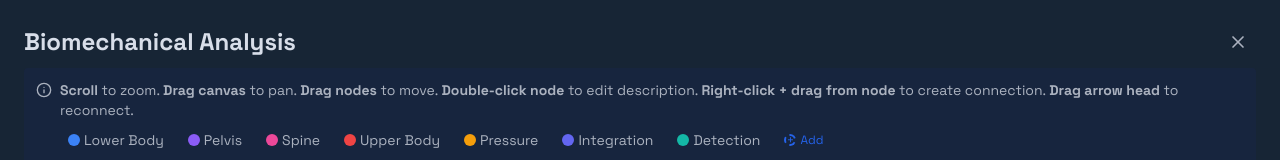
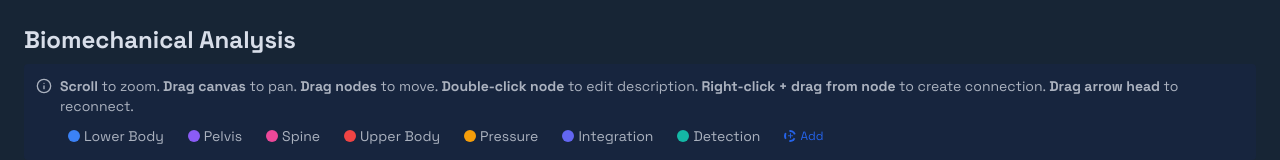
Before and after one commit to JohannesSchulz97/personal-website, a Next.js app: page /demos/dependency-graph in a window 1280 px wide. Shown: the top 160 px of the page. Built offline with nearby package versions, Linux system fonts and the light colour scheme.

Commit message:
Remove close button from pipeline designer demo
Removed X close button from embedded pipeline designer view.
Modal's close button (top-right) remains for exiting demo.

Co-Authored-By: Claude Sonnet 4.5 <noreply@anthropic.com>

```diff
--- a/app/demos/dependency-graph/page.tsx
+++ b/app/demos/dependency-graph/page.tsx
@@ -831,13 +831,6 @@ export default function DependencyGraphPage() {
       <div className="mb-4 flex-shrink-0">
         <div className="flex items-center justify-between mb-2">
           <h2 className="text-2xl font-bold text-foreground">Biomechanical Analysis</h2>
-          <button
-            onClick={() => window.history.back()}
-            className="p-2 hover:bg-muted rounded-lg transition-colors"
-            title="Close demo"
-          >
-            <X className="w-5 h-5 text-muted-foreground hover:text-foreground" />
-          </button>
         </div>
 
           <div className="flex items-start gap-2 text-sm text-muted-foreground bg-blue-50 dark:bg-blue-950/30 p-3 rounded mb-3">
```
Also changed, not shown: .claude-mpm/correlations/correlation_5f0f6504-c5ab-4834-af26-55c65ee581f9.json.
